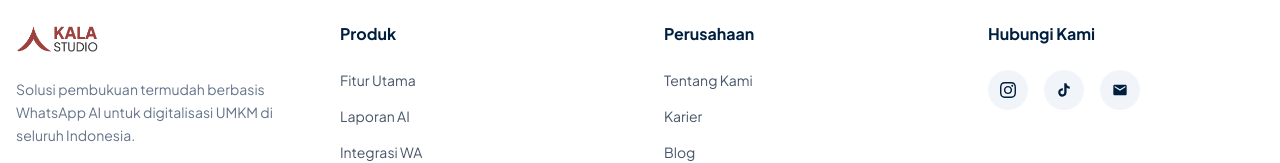
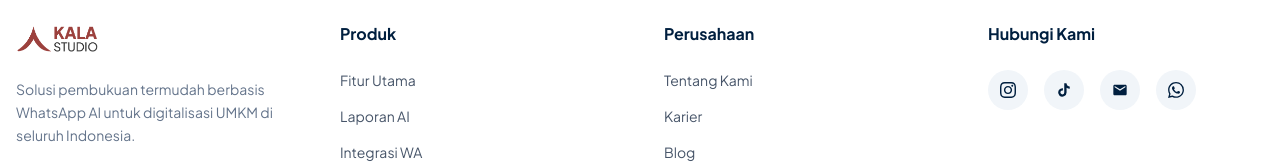
Before and after one commit to firdausnanda/kalastudio, a React (Vite) app: page / in a window 1280 px wide. Shown: the part 4391-4554 px from the top of the page. Built offline with nearby package versions, Linux system fonts and the light colour scheme.

Commit message:
[FIX] add whatsapp

```diff
--- a/src/components/Footer.jsx
+++ b/src/components/Footer.jsx
@@ -48,6 +48,11 @@
                   <path d="M20 4H4c-1.1 0-1.99.9-1.99 2L2 18c0 1.1.9 2 2 2h16c1.1 0 2-.9 2-2V6c0-1.1-.9-2-2-2zm0 4l-8 5-8-5V6l8 5 8-5v2z" />
                 </svg>
               </a>
+              <a className="w-10 h-10 rounded-full bg-slate-100 dark:bg-slate-800 flex items-center justify-center text-secondary dark:text-slate-300 hover:bg-primary hover:text-white transition-all" href="https://wa.me/6281234567890" target="_blank" rel="noopener noreferrer">
+                <svg className="w-4 h-4 fill-current" viewBox="0 0 24 24" xmlns="http://www.w3.org/2000/svg">
+                  <path d="M17.472 14.382c-.297-.149-1.758-.867-2.03-.967-.273-.099-.471-.148-.67.15-.197.297-.767.966-.94 1.164-.173.199-.347.223-.644.075-.297-.15-1.255-.463-2.39-1.475-.883-.788-1.48-1.761-1.653-2.059-.173-.297-.018-.458.13-.606.134-.133.298-.347.446-.52.149-.174.198-.298.298-.497.099-.198.05-.371-.025-.52-.075-.149-.669-1.612-.916-2.207-.242-.579-.487-.5-.669-.51-.173-.008-.371-.01-.57-.01-.198 0-.52.074-.792.372-.272.297-1.04 1.016-1.04 2.479 0 1.462 1.065 2.875 1.213 3.074.149.198 2.096 3.2 5.077 4.487.709.306 1.262.489 1.694.625.712.227 1.36.195 1.871.118.571-.085 1.758-.719 2.006-1.413.248-.694.248-1.289.173-1.413-.074-.124-.272-.198-.57-.347m-5.421 7.403h-.004a9.87 9.87 0 0 1-5.031-1.378l-.361-.214-3.741.982.998-3.648-.235-.374a9.86 9.86 0 0 1-1.51-5.26c.001-5.45 4.436-9.884 9.888-9.884 2.64 0 5.122 1.03 6.988 2.898a9.825 9.825 0 0 1 2.893 6.994c-.003 5.45-4.437 9.884-9.885 9.884m8.413-18.297A11.815 11.815 0 0 0 12.05 0C5.495 0 .16 5.335.157 11.892c0 2.096.547 4.142 1.588 5.945L.057 24l6.305-1.654a11.882 11.882 0 0 0 5.683 1.448h.005c6.554 0 11.89-5.335 11.893-11.893a11.821 11.821 0 0 0-3.48-8.413z" />
+                </svg>
+              </a>
             </div>
             {/* <p className="text-xs text-slate-400 dark:text-slate-500 transition-colors">Kab. Trenggalek, Indonesia</p> */}
           </div>
```
